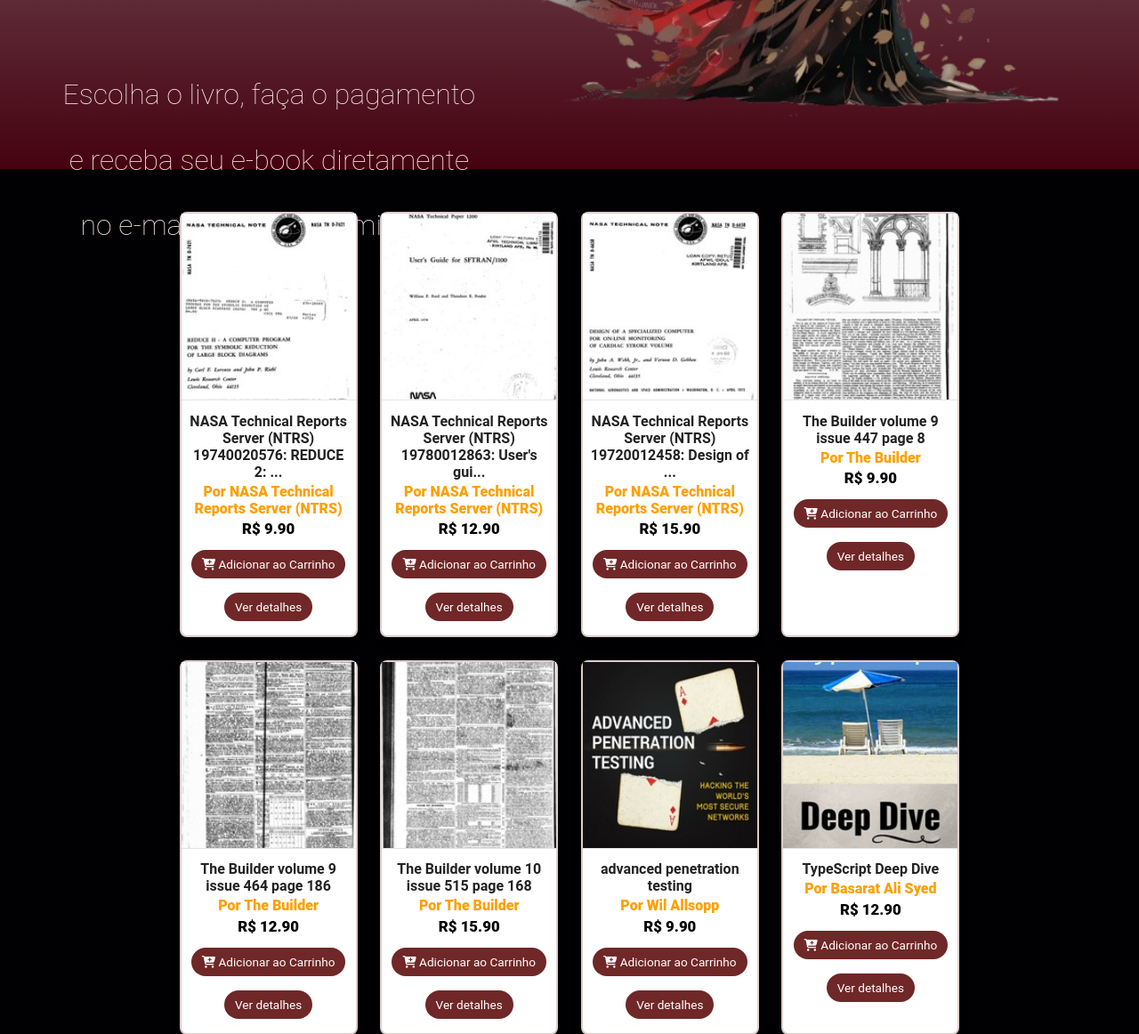
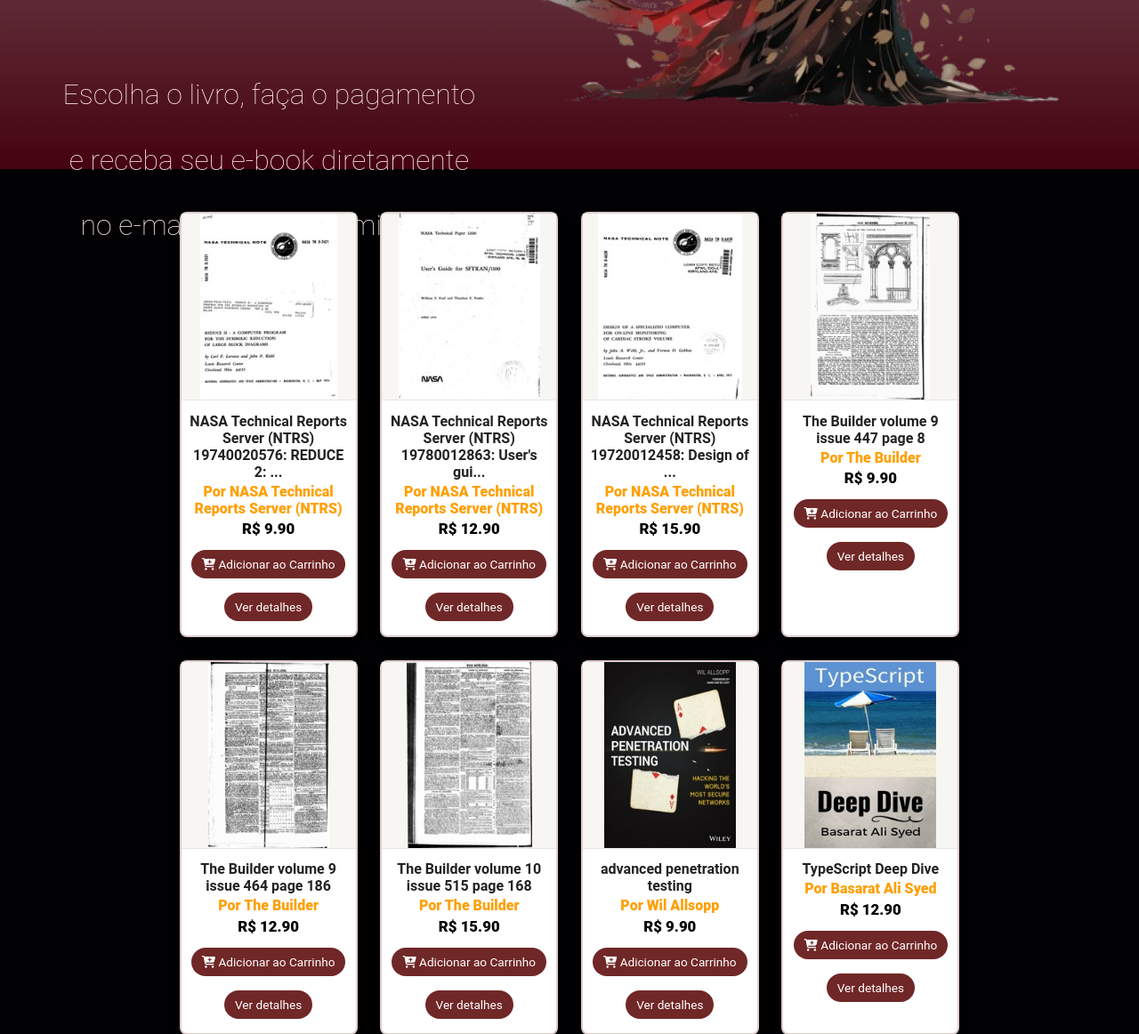
Before and after one commit to Devjdias/ecommerceJD, a Flask app: page / in a window 1280 px wide. Shown: the part 656-1818 px from the top of the page at 89% size. Run offline with Flask 3, Linux system fonts and the light colour scheme; data comes from the database, SQL or seed files in the repository; both versions use the stored data as it was after the commit; some libraries are stand-ins or nearby versions.

Commit message:
imagens da sessão livro arrumada

```diff
--- a/static/css/index.css
+++ b/static/css/index.css
@@ -181,8 +181,11 @@
     width: 100%;
     height: 210px;
     border-bottom: 1px solid #e6e6e6;
-    object-fit: cover;
+    object-fit: contain;       /* mostra a capa inteira */
+    background-color: #f8f6f2; /* fundo claro para sobras */
+    padding: 2ox;
 }
+
 
 .card h4 {
     margin-top: 0.6rem;
```
Also changed, not shown: loja.db.
